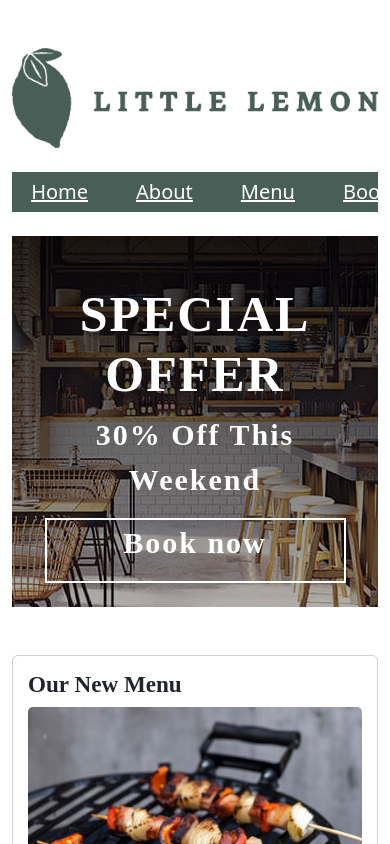
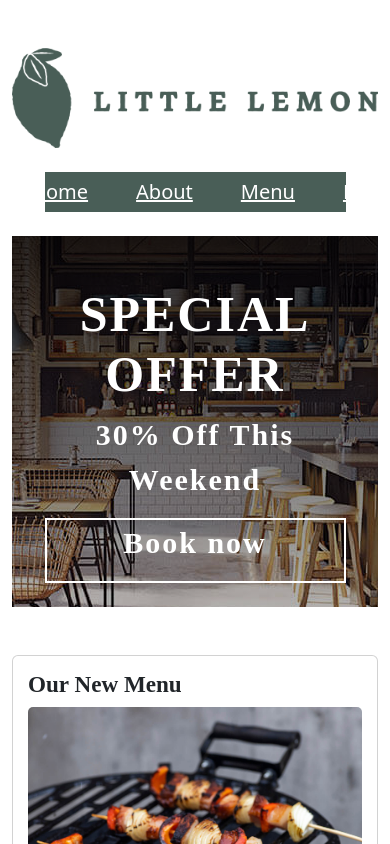
Before and after one commit to Moses2805/Little-Lemon, a React (Create React App) app: page / in a window 390 px wide. Shown: the top 844 px of the page. Built offline with nearby package versions, Linux system fonts and the light colour scheme.

Commit message:
Update Nav.js

```diff
--- a/src/components/Nav.js
+++ b/src/components/Nav.js
@@ -6,8 +6,8 @@ const Nav = () => {
         <div>
             <nav>
                 <div className="container">
-                    <div className="row mt-4">
-                        <div className="col-12">
+                    <div className="row d-flex justify-content-center mt-4">
+                        <div className="col-10 col-md-12">
                             <div className="navbarSection">
                                 <ul className='d-flex justify-content-center gap-5 h-100 align-items-center'>
                                     <li><Link to="/" style={{ color: "white" }}> Home </Link></li>
```
